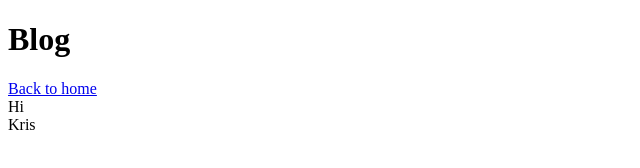
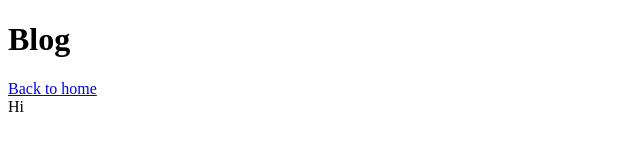
Before and after one commit to colingreens/udemy-html-css, a plain HTML site: page src/blog.html in a window 1280 px wide. Shown: the full height of the page, 0-640 px from the left. Drawn offline with Linux system fonts and the light colour scheme.

Commit message:
new commit message

```diff
--- a/src/blog.html
+++ b/src/blog.html
@@ -10,6 +10,5 @@
     <h1>Blog</h1>
     <a href="index.html">Back to home</a>
     <div>Hi</div>
-    <div>Kris</div>
   </body>
 </html>
```
